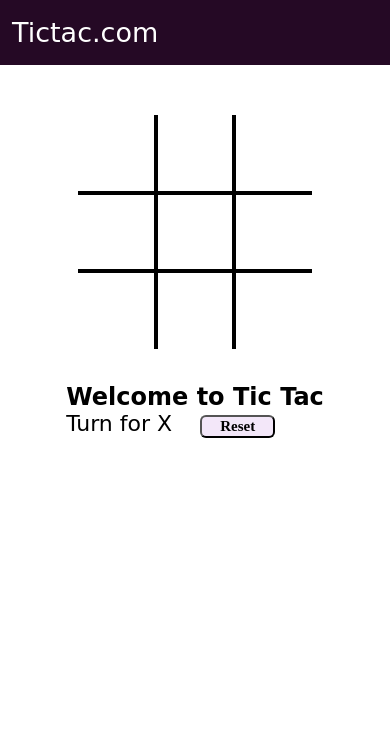
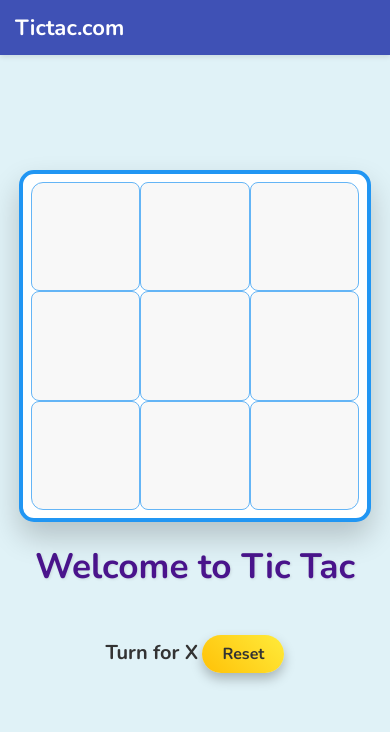
Before and after one commit to gopud45/tictacgame, a plain HTML site: page index.html in a window 390 px wide. Drawn offline with nearby package versions, Linux system fonts and the light colour scheme; a web font is replaced by a local one.

Commit message:
Update style.css

```diff
--- a/style.css
+++ b/style.css
@@ -1,122 +1,274 @@
 @import url('https://fonts.googleapis.com/css2?family=Baloo+Bhaina+2&family=Roboto&display=swap');
+@import url('https://fonts.googleapis.com/css2?family=Edu+SA+Hand:wght@400..700&display=swap');
+/* Using a playful, rounded font for a modern feel */
+@import url('https://fonts.googleapis.com/css2?family=Nunito:wght@400;700;800&display=swap');
 
-@import url('https://fonts.googleapis.com/css2?family=Edu+SA+Hand:wght@400..700&display=swap');
-
-*{
+* {
     margin: 0;
     padding: 0;
-    font-family: "Edu SA Hand", cursive;
+    font-family: 'Nunito', sans-serif; /* Default to Nunito for consistency */
 }
 
-nav{
-    background-color: rgb(37, 9, 37);
+body {
+    background-color: #E0F2F7; /* Light blue background inspired by some background tones */
+    display: flex;
+    flex-direction: column;
+    min-height: 100vh;
+}
+
+nav {
+    background-color: #3F51B5; /* A strong blue, like the grid lines in the image */
     color: white;
-    height: 65px;
-    font-size: 27px;
+    height: 70px; /* Slightly taller nav */
+    font-size: 30px;
     display: flex;
     align-items: center;
-    padding: 0 12px;
-    font-family: 'Roboto', sans-serif;
+    padding: 0 20px;
+    font-family: 'Nunito', sans-serif;
+    font-weight: 700;
+    box-shadow: 0 2px 5px rgba(0,0,0,0.1);
 }
 
-nav ul{
+nav ul {
     list-style-type: none;
 }
 
-.gameContainer{
+.gameContainer {
     display: flex;
     justify-content: center;
-    margin-top: 50px;
+    align-items: center;
+    flex-grow: 1; /* Allows container to take available space */
+    margin: 40px 0; /* Adjust vertical margin */
+    flex-wrap: wrap;
+    gap: 50px; /* Space between game board and info */
 }
 
-.container{
+.container {
     display: grid;
     grid-template-rows: repeat(3, 10vw);
     grid-template-columns: repeat(3, 10vw);
-    font-family: 'Roboto', sans-serif;
     position: relative;
+    background-color: white; /* White board */
+    border-radius: 25px; /* More rounded corners for the board */
+    box-shadow: 0 15px 30px rgba(0, 0, 0, 0.2); /* Enhanced 3D shadow */
+    padding: 15px; /* Increase internal padding */
+    border: 6px solid #2196F3; /* Vibrant blue border, prominent */
 }
 
-.box{
-    border: 2px solid black;
+.box {
+    border: 3px solid #64B5F6; /* Lighter blue for internal grid lines */
     font-size: 8vw;
     cursor: pointer;
     display: flex;
     justify-content: center;
     align-items: center;
+    border-radius: 12px; /* Rounded corners for individual cells */
+    transition: background-color 0.3s ease, transform 0.1s ease-out;
+    background-color: #F8F8F8; /* Slight off-white for cells */
 }
 
-.box:hover{
-    background-color: rgb(242, 234, 250);
+.box:hover {
+    background-color: #E3F2FD; /* Lighter blue on hover */
+    transform: scale(1.02); /* Slight scale on hover for a playful feel */
 }
 
-.info {
-    font-size: 22px;
+.boxtext {
+    font-weight: 800; /* Extra bold */
+    text-shadow: 2px 2px 4px rgba(0,0,0,0.2); /* More prominent shadow for 3D pop */
+    user-select: none; /* Prevent text selection */
 }
 
-.gameInfo{
-    padding: 0 34px;
-    font-family: 'Baloo Bhaina 2', cursive;
+/* Colors for X and O based on the image */
+.boxtext[data-value="X"] {
+    color: #F44336; /* Bright Red for X */
+    font-size: 9vw; /* Slightly larger for X to stand out */
 }
 
-.gameInfo h1{
-    font-size: 2.5rem;
+.boxtext[data-value="O"] {
+    color: #00BCD4; /* Cyan for O */
+    font-size: 9vw; /* Slightly larger for O */
 }
 
-.imgbox img{
+
+.info {
+    font-size: 30px;
+    color: #333;
+    font-weight: bold;
+    margin-bottom: 20px;
+}
+
+.gameInfo {
+    padding: 0 30px;
+    text-align: center;
+    display: flex;
+    flex-direction: column;
+    justify-content: center;
+    align-items: center;
+}
+
+.gameInfo h1 {
+    font-size: 3.5rem; /* Even larger heading */
+    color: #4A148C; /* Deep purple */
+    margin-bottom: 25px;
+    text-shadow: 1px 1px 3px rgba(0,0,0,0.1);
+}
+
+.imgbox img {
     width: 0;
     transition: width 1s ease-in-out;
+    margin-top: 30px;
+    max-width: 100%; /* Ensure image doesn't overflow */
+    height: auto;
 }
 
-.br-0{
-    border-right: 0;
+/* Corner/Edge border removal for grid */
+/* These still need to be precise, let's redefine based on rounded corners */
+/* Instead of border:0, we define a transparent border or just rely on the main container border */
+
+.bt-0 {
+    border-top: none;
+    border-top-left-radius: 0;
+    border-top-right-radius: 0;
+}
+.bb-0 {
+    border-bottom: none;
+    border-bottom-left-radius: 0;
+    border-bottom-right-radius: 0;
+}
+.bl-0 {
+    border-left: none;
+    border-top-left-radius: 0;
+    border-bottom-left-radius: 0;
+}
+.br-0 {
+    border-right: none;
+    border-top-right-radius: 0;
+    border-bottom-right-radius: 0;
 }
 
-.bl-0{
-    border-left: 0;
+/* Specific border adjustments for corners so they match the rounded outer container */
+.box.bt-0.bl-0 {
+    border-top-left-radius: 12px; /* Match container's rounded corner minus padding/border offset */
+}
+.box.bt-0.br-0 {
+    border-top-right-radius: 12px;
+}
+.box.bb-0.bl-0 {
+    border-bottom-left-radius: 12px;
+}
+.box.bb-0.br-0 {
+    border-bottom-right-radius: 12px;
 }
 
-.bt-0{
-    border-top: 0;
+
+#reset {
+    margin: 20px 0;
+    padding: 12px 30px;
+    background: linear-gradient(45deg, #FFC107, #FFEB3B); /* Yellow gradient for reset button */
+    color: #333;
+    border: none;
+    border-radius: 30px;
+    cursor: pointer;
+    font-family: 'Nunito', sans-serif;
+    font-size: 20px;
+    font-weight: bolder;
+    box-shadow: 0 6px 12px rgba(0,0,0,0.25);
+    transition: all 0.3s ease;
 }
 
-.bb-0{
-    border-bottom: 0;
+#reset:hover {
+    background: linear-gradient(45deg, #FFEB3B, #FFC107);
+    box-shadow: 0 8px 16px rgba(0,0,0,0.35);
+    transform: translateY(-3px);
 }
 
-#reset {
-    margin: 0 23px;
-    padding: 1px 18px;
-    background: #f3e7f9;
-    border-radius: 6px;
-    cursor: pointer;
-    font-family: 'Baloo Bhaina 2';
-    font-size: 15px;
-    font-weight: bolder;
+.line {
+    background-color: #F44336; /* Bright Red for winning line */
+    height: 7px; /* Thicker line */
+    width: 0;
+    position: absolute;
+    border-radius: 7px; /* Rounded ends */
+    transition: width 1s ease-in-out, transform 1s ease-in-out;
+    z-index: 10; /* Ensure line is above boxes */
 }
 
-.line{
-    background-color: black;
-    height: 3px;
-    width: 0;
-    position: absolute;
-    background-color: #911d91;
-    transition: width 1s ease-in-out;
-}
-
-@media screen and (max-width: 950px)
-{
-    .gameContainer{
-        flex-wrap: wrap;
+/* Responsive adjustments */
+@media screen and (max-width: 950px) {
+    nav {
+        font-size: 25px;
+        height: 60px;
     }
-    .gameInfo{
-        margin-top: 34px;
-    }
-    .gameInfo h1{
-        font-size: 1.5rem;
+    .gameContainer {
+        flex-direction: column;
+        margin: 30px 0;
+        gap: 30px;
     }
     .container {
         grid-template-rows: repeat(3, 20vw);
         grid-template-columns: repeat(3, 20vw);
+        padding: 10px;
+        border-radius: 20px;
+        border: 5px solid #2196F3;
+    }
+    .box {
+        font-size: 8vw;
+        border: 2px solid #64B5F6;
+        border-radius: 10px;
+    }
+    .boxtext[data-value="X"], .boxtext[data-value="O"] {
+        font-size: 9vw;
+    }
+    .gameInfo h1 {
+        font-size: 2.8rem;
+    }
+    .info {
+        font-size: 26px;
+    }
+    #reset {
+        padding: 10px 25px;
+        font-size: 18px;
+    }
+    .line {
+        height: 6px;
     }
 }
+
+@media screen and (max-width: 600px) {
+    nav {
+        font-size: 22px;
+        height: 55px;
+        padding: 0 15px;
+    }
+    .gameContainer {
+        margin: 20px 0;
+        gap: 20px;
+    }
+    .container {
+        grid-template-rows: repeat(3, 28vw);
+        grid-template-columns: repeat(3, 28vw);
+        padding: 8px;
+        border-radius: 15px;
+        border: 4px solid #2196F3;
+    }
+    .box {
+        font-size: 10vw;
+        border: 1px solid #64B5F6;
+        border-radius: 8px;
+    }
+    .boxtext[data-value="X"], .boxtext[data-value="O"] {
+        font-size: 11vw;
+    }
+    .gameInfo h1 {
+        font-size: 2.2rem;
+    }
+    .info {
+        font-size: 20px;
+    }
+    #reset {
+        padding: 8px 20px;
+        font-size: 16px;
+    }
+    .line {
+        height: 5px;
+    }
+}
```
